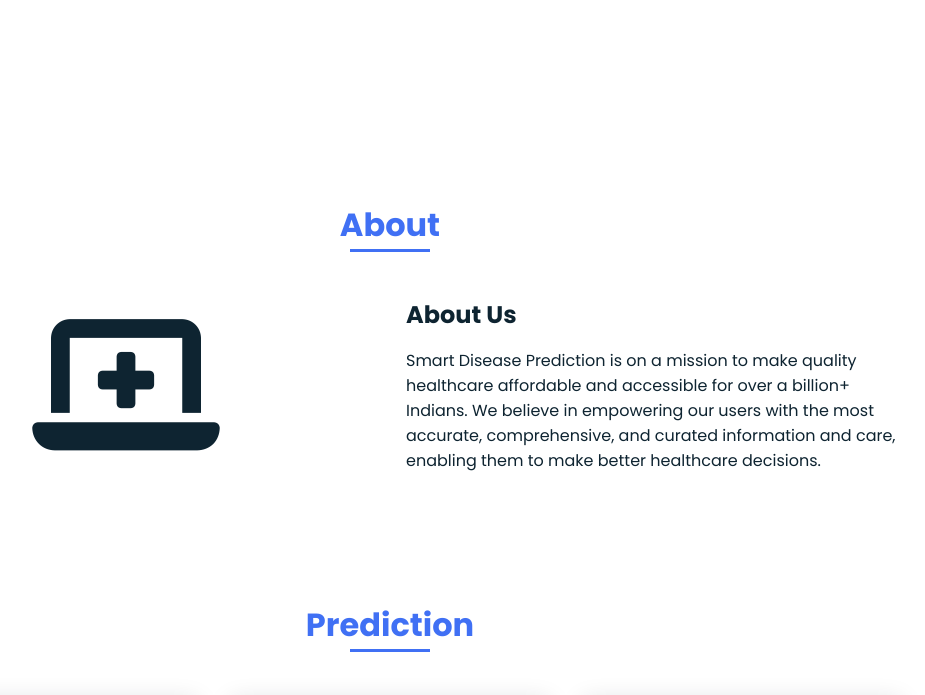
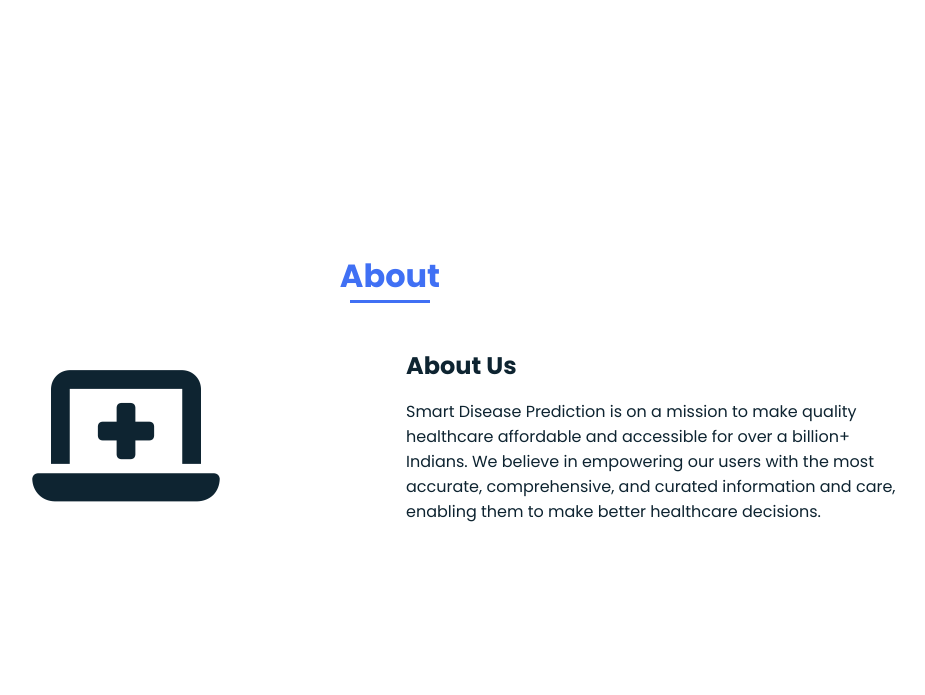
Before and after one commit to Aaris-Kazi/DIsease-Prediction-Online, a Flask app: page / in a window 1280 px wide. Shown: the part 679-1374 px from the top of the page, without its empty margins (250-1175 px from the left). Run offline with Flask 2, Linux system fonts and the light colour scheme; some libraries are stand-ins or nearby versions.

Commit message:
small changes

```diff
--- a/static/css/styles.css
+++ b/static/css/styles.css
@@ -84,7 +84,7 @@ img {
   position: relative;
   font-size: var(--h2-font-size);
   color: var(--first-color);
-  margin-top: var(--mb-2);
+  margin-top: 67px;
   margin-bottom: var(--mb-4);
   text-align: center;
 }
```
Also changed, not shown: 1 other file.
